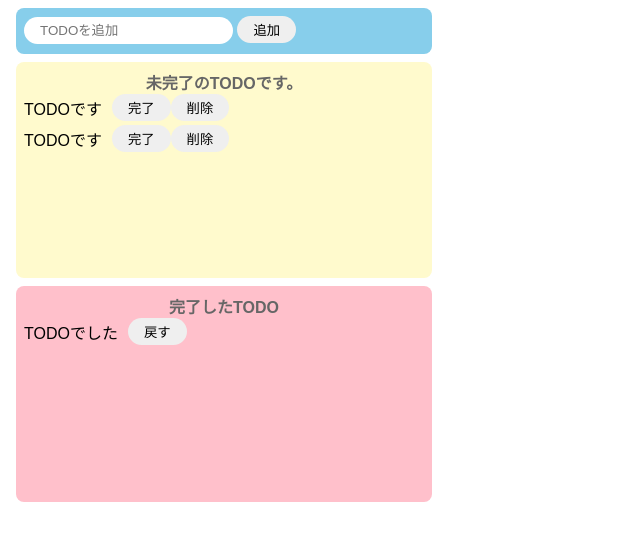
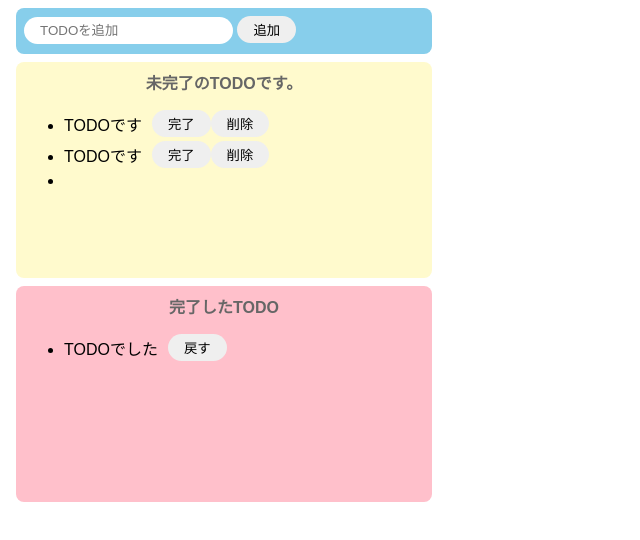
Before and after one commit to haruka-mori03/todo.js, a website built with Parcel: page src/index.html in a window 1280 px wide. Both pictures are taken after a click on the button "追加". Shown: the whole page, without its empty margins (0-640 px from the left). Built offline with nearby package versions, Linux system fonts and the light colour scheme.

Commit message:
Update 3 files 23/1016/21:51

```diff
--- a/src/index.html
+++ b/src/index.html
@@ -7,30 +7,32 @@
 
   <body>
     <div class="input-area">
-      <input placeholder="TODOを追加" />
-      <button>追加</button>
+      <input id="add-text" placeholder="TODOを追加" />
+      <button id="add-button">追加</button>
     </div>
-
     <div class="imcompleat-area">
       <p class="title">未完了のTODOです。</p>
+        <ul id="imcompleat-list">
           <div class="list-row">
-        <div class="list-text">TODOです</div>
+            <li>TODOです</li>
             <button>完了</button>
             <button>削除</button>
           </div>
           <div class="list-row">
-        <div class="list-text">TODOです</div>
+            <li>TODOです</li>
             <button>完了</button>
             <button>削除</button>
           </div>
+        </ul>
     </div>
-
     <div class="compleat-area">
       <p class="title">完了したTODO</p>
+        <ul>
           <div class="list-row">
-        <div class="list-text">TODOでした</div>
+            <li>TODOでした</li>
             <button>戻す</button>
           </div>
+        </ul>
     </div>
     <script src="./index.mjs" type="module"></script>
   </body>
--- a/src/index.mjs
+++ b/src/index.mjs
@@ -1 +1,25 @@
 import "./styles.css";
+
+const onClickAdd = () => {
+  //テキストボックスの値を取得し初期化する
+  const inputText = document.getElementById("add-text").value;
+  document.getElementById("add-text").value = "";
+
+  //divタグ生成
+  const div = document.createElement("div");
+  div.className = "list-row";
+
+  //liタグ生成
+  const li = document.createElement("li");
+  li.innerText = inputText;
+
+  //divタグの子要素にliタグ
+  div.appendChild(li);
+
+  //未完了リストに追加
+  document.getElementById("imcompleat-list").appendChild(div);
+};
+
+document
+.getElementById("add-button")
+.addEventListener("click",() => onClickAdd ());
--- a/src/styles.css
+++ b/src/styles.css
@@ -61,6 +61,6 @@ button:hover {
   margin-bottom: 4px;
 }
 
-.list-text {
+li {
   margin-right: 10px;
 }
```
Lines whose indentation alone changed are shown as unchanged.
